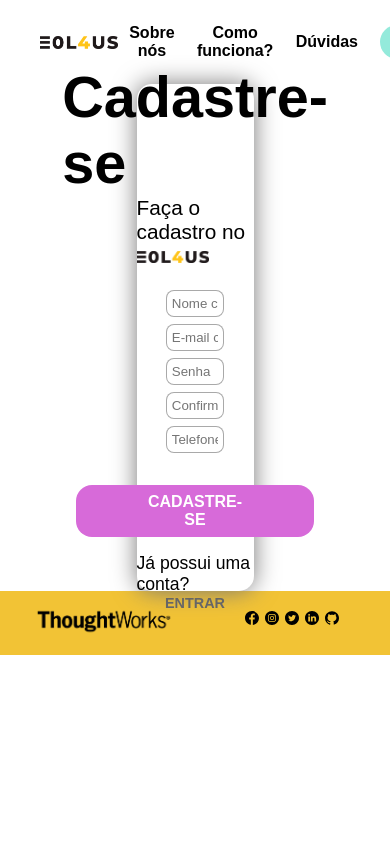
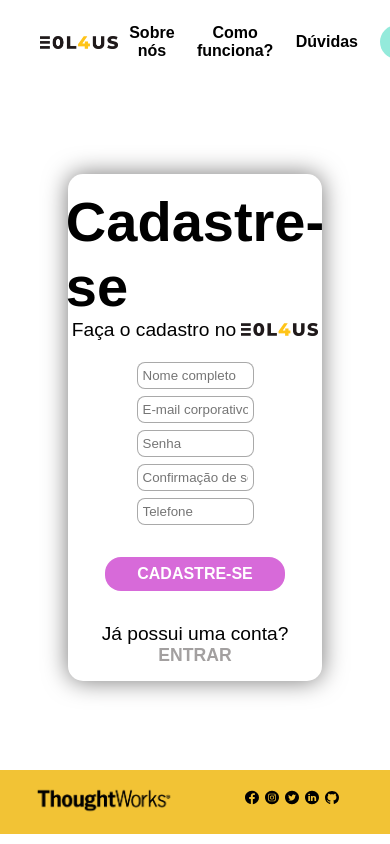
Before and after one commit to franciellethiezo/eol-react, a React (Create React App) app: page /cadastro-usuario in a window 390 px wide. Shown: the top 844 px of the page. Built offline with nearby package versions, Linux system fonts and the light colour scheme.

Commit message:
criar versão 3.0 da página CadastroUsuario.js-cadastro-usuario.css

```diff
--- a/src/assets/css/cadastro-usuario.css
+++ b/src/assets/css/cadastro-usuario.css
@@ -1,66 +1,141 @@
-.box-cad {
-    width: 50%;
+/* #region cadastro-usuario.css */
+
+.register-user-main {
+    height: calc(100vh - 158px);
+}
+
+.register-card-box {
+    width: 30vw;
     height: 60vh;
     background: #fff;
     box-shadow: 0em 0em 1.5em rgb(119, 118, 118);
-    width: 30vw;
     border-radius: 15px;
 }
 
-.d-box-cad {
+.register-div-box {
     height: 60vh;
 }
 
-.d-box-cad .h2-cad {
-    font-size: 3.6em;
+.register-h2 {
+    font-size: 4em;
 }
 
-.d-box-cad .p-cad {
+.register-p {
     font-size: 1.3em;
-    margin-bottom: 0.7em;
+    margin-bottom: .7em;
 }
 
-.box-cad .img-logo-cad {
+.register-img-logo {
     width: 3.5em;
 }
 
-.form-box-cad .input-cad {
+.register-input {
     border-radius: 8px;
     border: 1px solid rgba(0, 0, 0, 0.336);
     padding: 5px 5px;
     margin-top: 7px;
-    width: 15vw;
+    width: 12vw;
 }
 
-.roxo {
+.register-color {
     background-color: var(--roxo);
 }
 
-.btn-cad {
+.register-btn {
     font-size: 1em;
     border-radius: 1em;
     color: white;
-    margin-top: 2em;
-    padding: 0.5em 4.5em;
+    margin-top: 1.5em;
+    padding: 0.5em 4em;
     margin-bottom: 1em;
     font-weight: bold;
     text-transform: uppercase;
 }
 
-.d-box-cad .p-cad-footer {
+.register-p-footer {
     font-size: 1.1em;
 }
 
-.d-box-cad .a-cad {
-    text-decoration: none;
-    font-weight: bold;
-    color: #666;
-    font-size: 0.9em;
-}
-
-.lnk-entrar {
+.register-link-login {
     text-transform: uppercase;
     font-weight: bold;
     text-decoration: none;
     color: #A3A0A0;
+    font-size: .9em;
 }
+
+@media screen and (max-width: 768px) {
+    .register-card-box {
+        width: 65vw;
+    }
+
+    .register-h2 {
+        font-size: 3.5em;
+    }
+
+    .register-p {
+        font-size: 1.2em;
+    }
+
+    .register-img-logo {
+        width: 4em;
+    }
+
+    .register-input {
+        width: 30vw;
+    }
+
+    .register-btn {
+        margin-top: 2em;
+        padding: .5em 2em;
+        margin-bottom: 2em;
+    }
+
+    .register-p-footer {
+        font-size: 1.2em;
+    }
+
+    .register-link-login {
+        font-size: 1.1em;
+    }
+}
+
+@media screen and (max-width: 375px) {
+    .register-user-main {
+        height: calc(100vh - 129px);
+    }
+
+    .register-card-box {
+        width: 80vw;
+        height: 60vh;
+    }
+
+    .register-h2 {
+        font-size: 2.5em;
+    }
+
+    .register-p {
+        font-size: 1em;
+        margin-bottom: .5em;
+    }
+
+    .register-input {
+        width: 55vw;
+    }
+
+    .register-btn {
+        margin-top: 1em;
+        margin-bottom: 1em;
+        padding: .5em 2em;
+    }
+
+    .register-p-footer {
+        font-size: 1.1em;
+    }
+
+    .register-link-login {
+        font-size: .9em;
+    }
+}
+
+/* cadastro-usuario.css */
--- a/src/pages/CadastroUsuario.js
+++ b/src/pages/CadastroUsuario.js
@@ -27,21 +27,21 @@
             <div>
                 <Cabecalho />
 
-                <main className="flex-center">
-                    <section className="box-cad">
-                        <div className="d-box-cad flex-column">
-                            <h2 className="h2-cad">Cadastre-se</h2>
-                            <p className="p-cad">Faça o cadastro no <span><img className="img-logo-cad" src={Logo} alt="logo" /></span></p>
-                            <form action="#" className="form-box-cad flex-column">
-                                <input className="input-cad" type="text" name="nome" placeholder="Nome completo" />
-                                <input className="input-cad" type="text" name="e-mail" placeholder="E-mail corporativo" />
-                                <input className="input-cad" type="text" name="senha" placeholder="Senha" />
-                                <input className="input-cad" type="text" name="confirmação" placeholder="Confirmação de senha" />
-                                <input className="input-cad" type="text" name="telefone" placeholder="Telefone" />
-                                <button className="roxo btn-cad">Cadastre-se</button>
+                <main className="register-user-main flex-center">
+                    <section className="register-card-box">
+                        <div className="register-div-box flex-column">
+                            <h2 className="register-h2">Cadastre-se</h2>
+                            <p className="register-p">Faça o cadastro no <span><img className="register-img-logo img-logo-cad" src={Logo} alt="logo" /></span></p>
+                            <form action="#" className="register-form-box flex-column">
+                                <input className="register-input" type="text" name="nome" placeholder="Nome completo" />
+                                <input className="register-input" type="text" name="e-mail" placeholder="E-mail corporativo" />
+                                <input className="register-input" type="text" name="senha" placeholder="Senha" />
+                                <input className="register-input" type="text" name="confirmação" placeholder="Confirmação de senha" />
+                                <input className="register-input" type="text" name="telefone" placeholder="Telefone" />
+                                <button className="register-color register-btn">Cadastre-se</button>
                             </form>
-                            <p className="p-cad-footer">Já possui uma conta?</p>
-                            <a href="" className="a-cad lnk-entrar">Entrar</a>
+                            <p className="register-p-footer">Já possui uma conta?</p>
+                            <a href="#" className="register-a-login register-link-login">Entrar</a>
                         </div>
                     </section>
                 </main>
```
